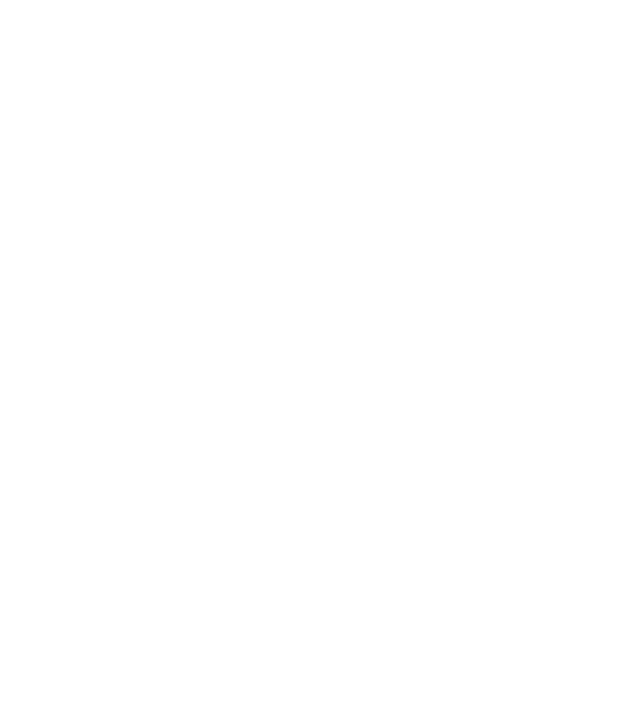
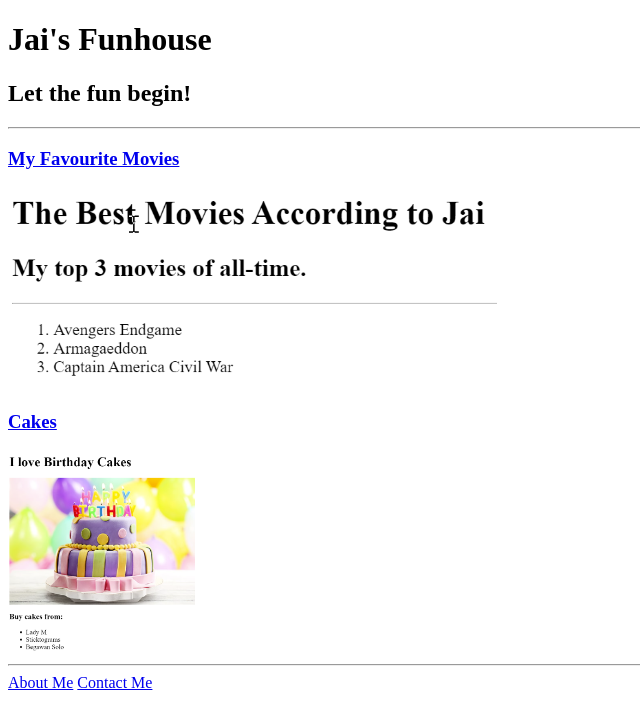
Before and after one commit to jaikrishnan84/html-portfolio, a plain HTML site: page index.html in a window 1280 px wide. Shown: the whole page, without its empty margins (0-640 px from the left). Drawn offline with Linux system fonts and the light colour scheme.

Commit message:
Add files via upload

```diff
--- a/index.html
+++ b/index.html
@@ -1,15 +1,19 @@
-<!-- TODO 1: Create the HTML Boilerplate -->
-
-<!-- TODO 2: Add Your previous projects' HTML into the public folder -->
-
-<!-- TODO 3: Take screenshots of your project previews and add the images to the images folder -->
-
-<!-- TODO 4: Add titles/subtitles etc. -->
-
-<!-- TODO 5: Add a link to the project pages -->
-
-<!-- TODO 6: Add images to show the project previews
-HINT for TODO 6: You can use the height attribute set to 200 to make the image smaller:
-https://developer.mozilla.org/en-US/docs/Web/HTML/Element/img#attr-height -->
-
-<!-- TODO 7: Add the Contact Me and About Me page links -->
+<!Doctype html>
+<html lang="en">
+    <head>
+        <meta charset = "UTF-8">
+        <title>Jai's Funhouse</title>
+    </head>
+    <body>
+        <h1>Jai's Funhouse</h1>
+        <h2> Let the fun begin!</h2>
+        <hr />
+        <h3><a href="./public/movie-ranking.html">My Favourite Movies</a></h3>
+        <img src="./assets/images/movie-ranking.png" height="200" alt="Movies"/>
+        <h3><a href="./public/birthday-invite.html">Cakes</a></h3>
+        <img src="./assets/images/birthday-invite.png" height="200" alt="Cakes"/>
+        <hr />
+        <a href="./public/about.html">About Me</a>
+        <a href="./public/contact.html">Contact Me</a>
+    </body>
+</html>
```
